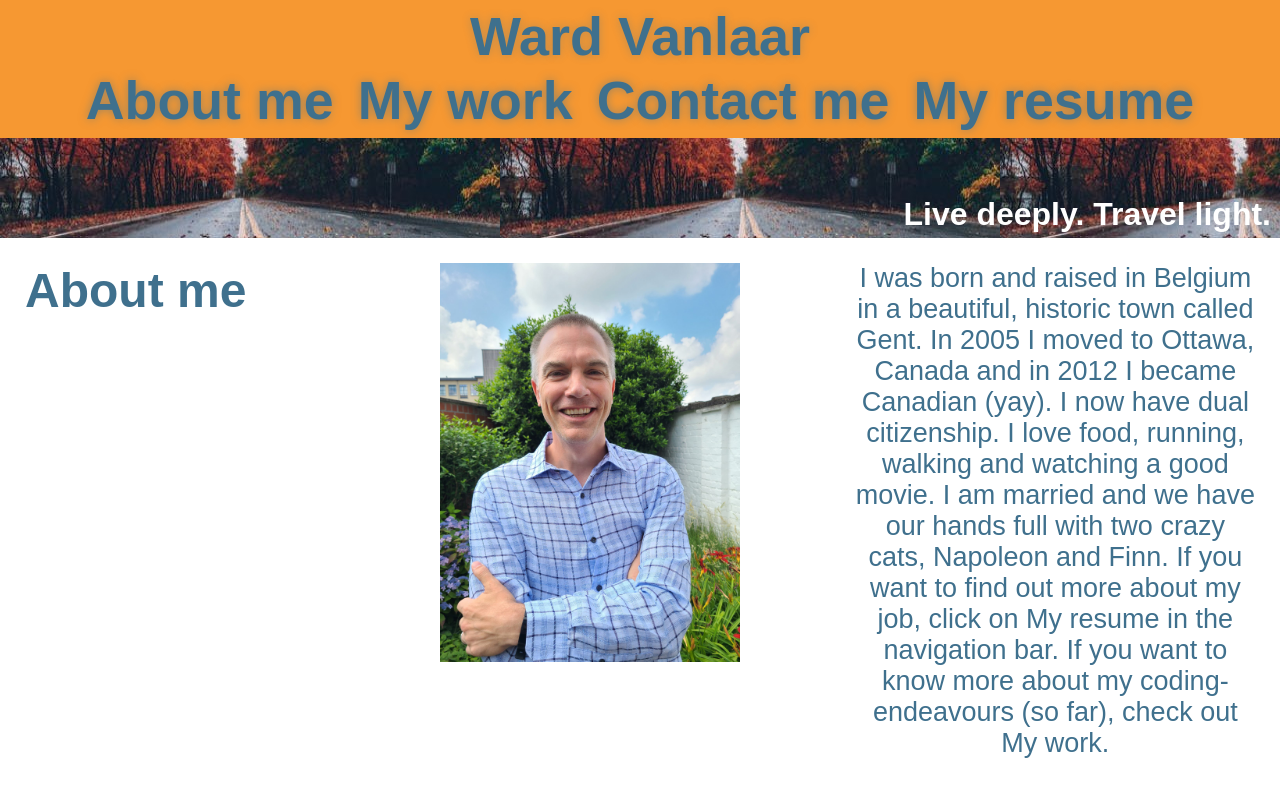
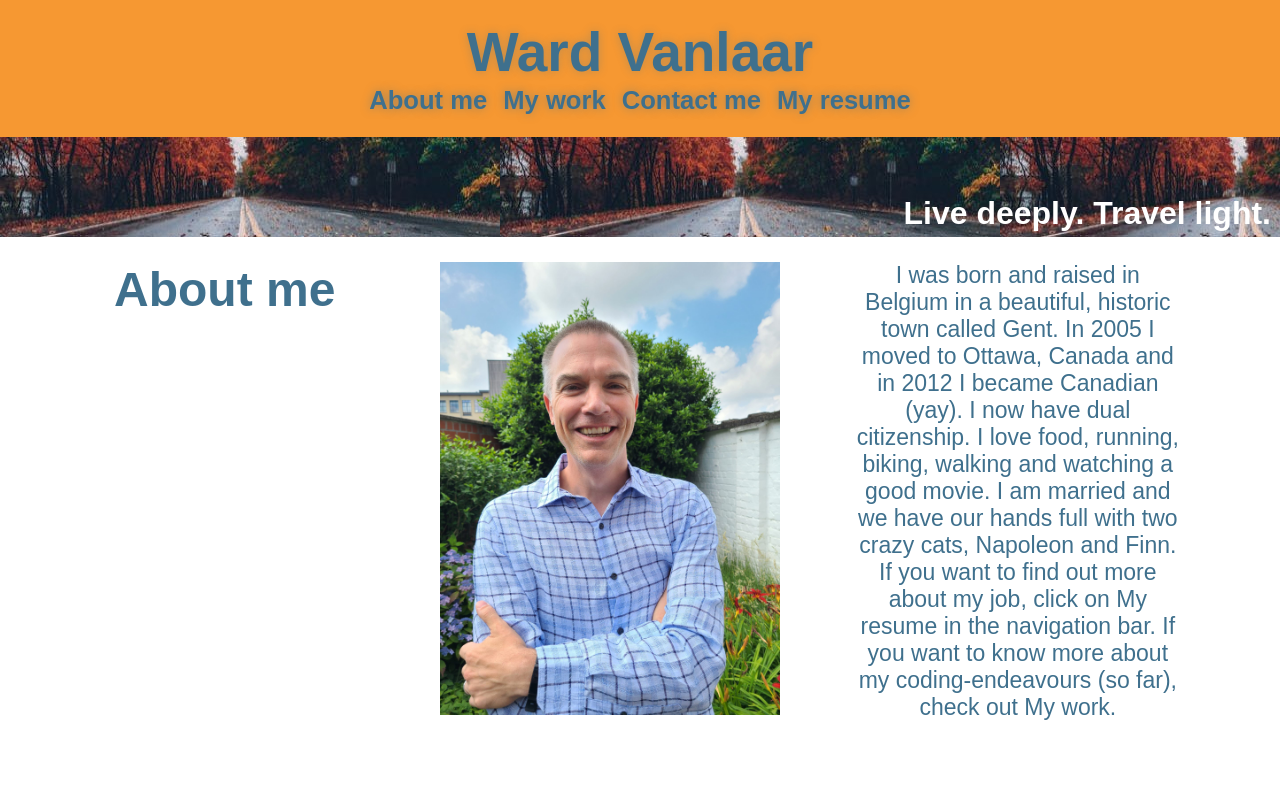
Before and after one commit to WardVanlaar/myReact-portfolio, a React (Create React App) app: page / in a window 1280 px wide. Shown: the top 796 px of the page. Built offline with nearby package versions, Linux system fonts and the light colour scheme.

Commit message:
finetuning About and Nav

```diff
--- a/src/components/About/index.js
+++ b/src/components/About/index.js
@@ -5,29 +5,29 @@ function About() {
   return (
     <section id="about-me" className="container">
       <div className="item">
-        <h1>About me</h1>
+        <h1 id="me-title">About me</h1>
       </div>
       <div className="item">
         <img
           src={coverImage}
-          className="my-2"
           style={{
-            width: "75%",
+            width: "85%",
             borderColor: "--tertiary-color",
-            borderWidth: 3,
+            borderWidth: 10,
           }}
           alt="Ward in his backyard"
         />
       </div>
       <div className="item">
-        <p>
+        <p id="me-text">
           I was born and raised in Belgium in a beautiful, historic town called
           Gent. In 2005 I moved to Ottawa, Canada and in 2012 I became Canadian
-          (yay). I now have dual citizenship. I love food, running, walking and
-          watching a good movie. I am married and we have our hands full with
-          two crazy cats, Napoleon and Finn. If you want to find out more about
-          my job, click on My resume in the navigation bar. If you want to know
-          more about my coding-endeavours (so far), check out My work.
+          (yay). I now have dual citizenship. I love food, running, biking,
+          walking and watching a good movie. I am married and we have our hands
+          full with two crazy cats, Napoleon and Finn. If you want to find out
+          more about my job, click on My resume in the navigation bar. If you
+          want to know more about my coding-endeavours (so far), check out My
+          work.
         </p>
       </div>
     </section>
--- a/src/components/Nav/index.js
+++ b/src/components/Nav/index.js
@@ -6,21 +6,21 @@ function Nav() {
     <section>
       <header>
         <h1>
-          <a href="/">Ward Vanlaar</a>
+          <a id="my-name" href="/">Ward Vanlaar</a>
         </h1>
         <nav>
-          <ul>
+          <ul id="nav-ul">
             <li>
-              <a href="#about-me">About me</a>
+              <a id="nav-cat" href="#about-me">About me</a>
             </li>
             <li>
-              <a href="#my-work">My work</a>
+              <a id="nav-cat" href="#my-work">My work</a>
             </li>
             <li>
-              <a href="#contact-me">Contact me</a>
+              <a id="nav-cat" href="#contact-me">Contact me</a>
             </li>
             <li>
-              <a href="../../assets/resume/resume-ward.pdf">My resume</a>
+              <a id="nav-cat" href="../../assets/resume/resume-ward.pdf">My resume</a>
             </li>
           </ul>
         </nav>
--- a/src/index.css
+++ b/src/index.css
@@ -40,7 +40,7 @@ article {
 }
 
 header {
-  padding: 5px;
+  padding: 20px;
   background-color: var(--tertiary-color);
   display: flex;
   justify-content: center;
@@ -53,13 +53,13 @@ header {
   z-index: 9999;
 }
 
-header h1 {
+#my-name {
   width: 100%;
   text-align: center;
   font-weight: bold;
-  font-size: 36px;
+  font-size: 55px;
   color: var(--secondary-color);
-  margin: 0;
+  margin: 0 400px 0 400px;
   text-shadow: 0 0 10px rgba(63, 112, 141, 0.3);
 }
 
@@ -72,7 +72,7 @@ header nav {
   margin: 2px 0;
 }
 
-header nav ul {
+#nav-ul {
   width: 100%;
   display: flex;
   flex-wrap: wrap;
@@ -81,10 +81,10 @@ header nav ul {
   list-style: none;
 }
 
-header nav ul li a {
+#nav-cat {
   padding: 2px 8px;
   font-weight: bold;
-  font-size: 4vw;
+  font-size: 2vw;
   text-shadow: 0 0 10px rgba(63, 112, 141, 0.5);
 }
 
@@ -135,9 +135,17 @@ header nav ul li a:hover {
   justify-content: center;
 }
 
-.me h1, p {
+#me-title {
   text-align: center;
 }
+
+#me-text {
+  margin: 0 75px 0 0;
+  font-size: 23px;
+  text-align: center;
+}
+
+
 
 .me img {
   max-width: 100%;
```
Also changed, not shown: src/App.css (deleted, +0 -38 lines).
